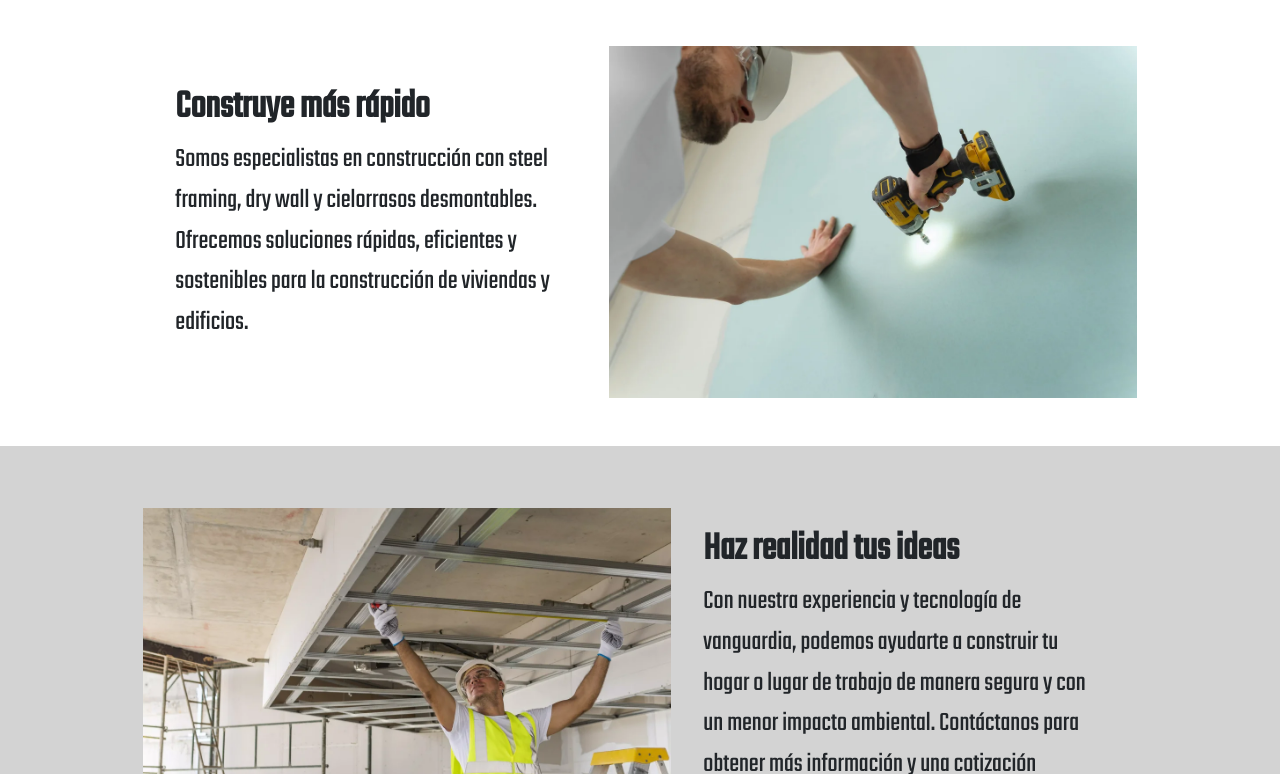
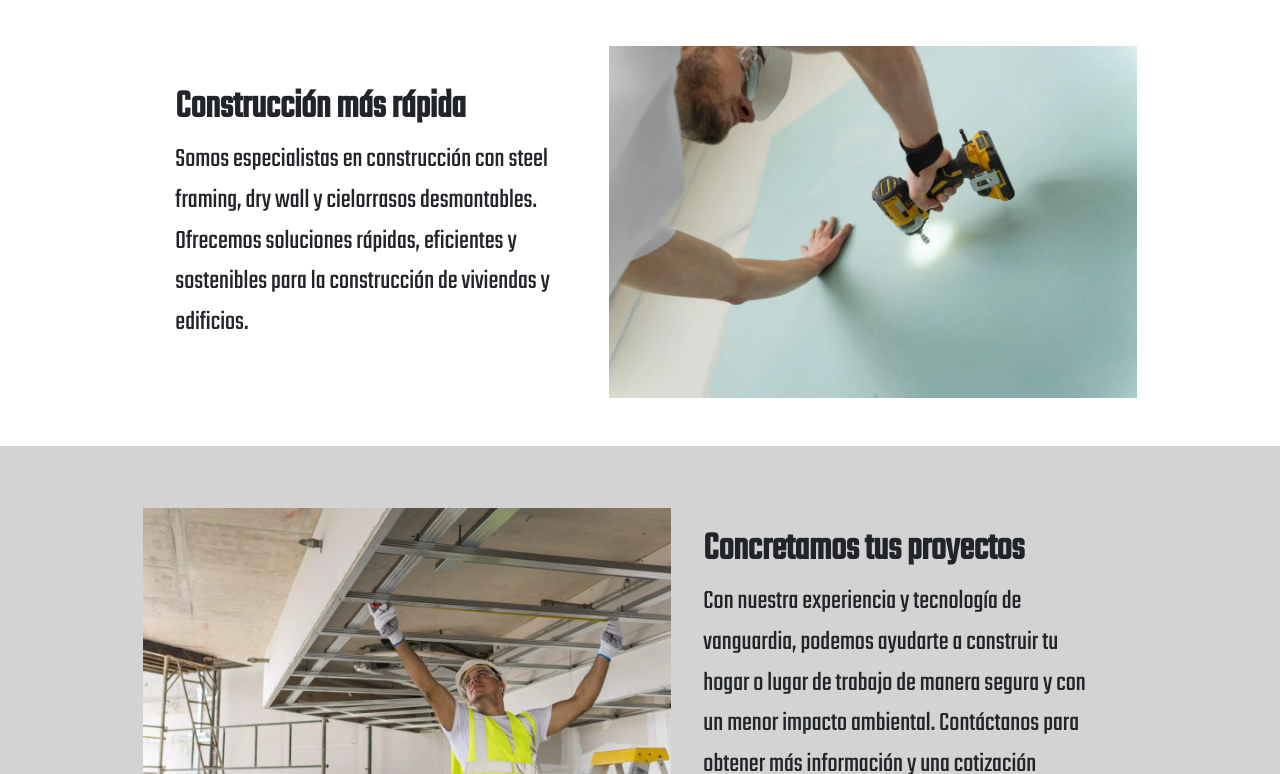
Before and after one commit to Kathartes/bresso-yesos, a website: page index.html in a window 1280 px wide. Shown: the part 802-1576 px from the top of the page. Drawn offline with nearby package versions, Linux system fonts and the light colour scheme; files that its build step writes are made by us from their sources.

Commit message:
preentrega 3

```diff
--- a/index.html
+++ b/index.html
@@ -71,7 +71,7 @@
         <section class="articulos">
           <article class="articulos__tarjeta">
               <div class="articulos__tarjeta-contenedor">
-                <h3>Construye más rápido</h3>
+                <h3>Construcción más rápida</h3>
                 <p>
                   Somos especialistas en construcción con steel framing, dry wall y cielorrasos desmontables. Ofrecemos soluciones rápidas, eficientes y sostenibles para la construcción de viviendas y edificios.
                 </p>
@@ -80,7 +80,7 @@
           </article>
           <article class="articulos__tarjeta">
             <div class="articulos__tarjeta-contenedor">
-              <h3>Haz realidad tus ideas</h3>
+              <h3>Concretamos tus proyectos</h3>
               <p>
                 Con nuestra experiencia y tecnología de vanguardia, podemos ayudarte a construir tu hogar o lugar de trabajo de manera segura y con un menor impacto ambiental. Contáctanos para obtener más información y una cotización personalizada.
               </p>
```
